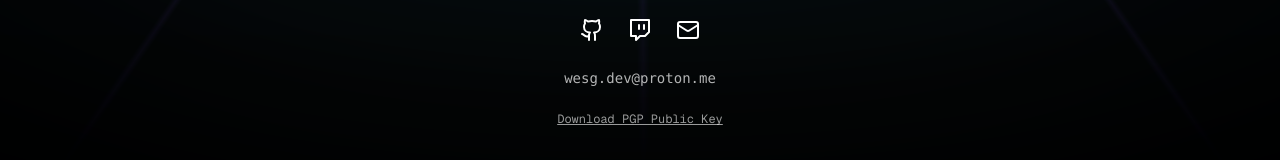
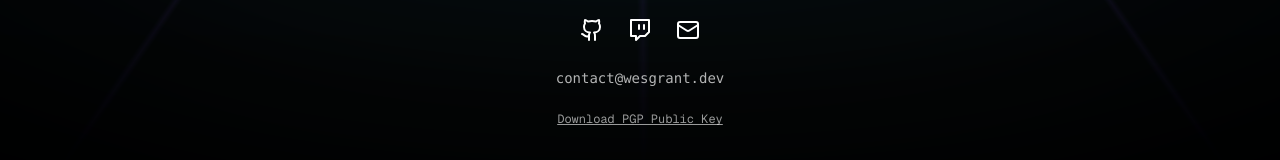
Before and after one commit to bigolboyyo/new-portfolio, a Next.js app: page / in a window 1280 px wide. Shown: the part 1294-1454 px from the top of the page. Built offline with nearby package versions, Linux system fonts and the light colour scheme.

Commit message:
update catch all email address

```diff
--- a/components/custom/ContactSection.tsx
+++ b/components/custom/ContactSection.tsx
@@ -42,7 +42,7 @@ export default function ContactSection() {
         </a>
       </div>
       <code className="text-sm text-white/70 select-all cursor-text">
-        wesg.dev@proton.me
+        contact@wesgrant.dev
       </code>
       <div className="mt-4">
         <a
```
